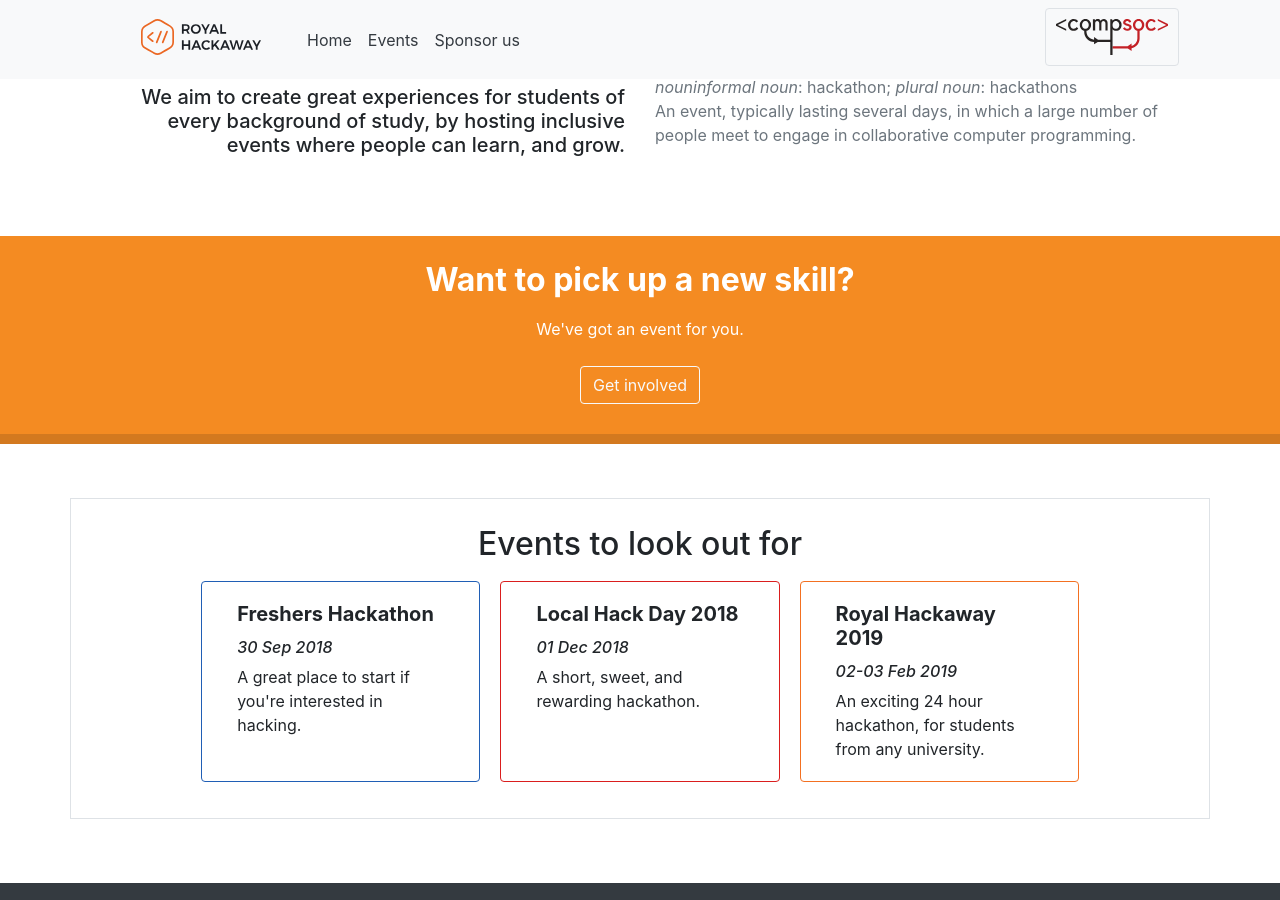
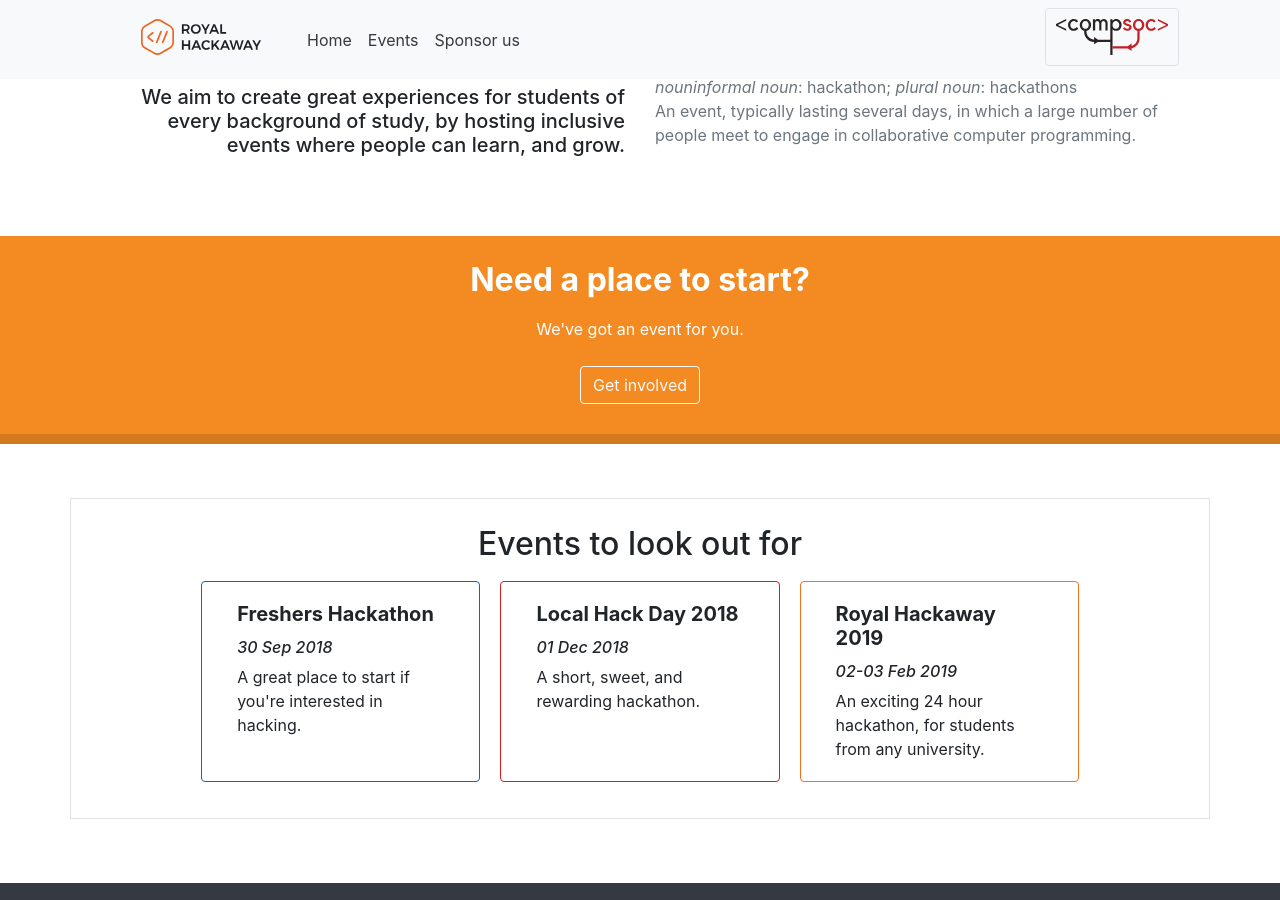
Before and after one commit to rhul-compsoc/royalhackaway.com, a Jekyll site: the page built from index.html, in a window 1280 px wide and 900 px high, scrolled down 1121 px. Built offline with Jekyll 4.4.1, drawn with Linux system fonts in a browser that asks for light colours; nearby versions of some CDN libraries.

Commit message:
Fix homepage ad link

```diff
--- a/_home-sections/hackaway-ad.html
+++ b/_home-sections/hackaway-ad.html
@@ -2,9 +2,9 @@
 <section id="hackaway-ad">
   {% if site.display_ad %}
   <div class="container text-center">
-      <h2><b>Want to pick up a new skill?</b></h2>
+      <h2><b>Need a place to start?</b></h2>
       <p>We've got an event for you.</p>
-      <a class="btn btn-outline-light" href="/localhost2018">Get involved</a>
+      <a class="btn btn-outline-light" href="/freshers-hackathon">Get involved</a>
   </div>
   {% endif %}
 </section>
```
